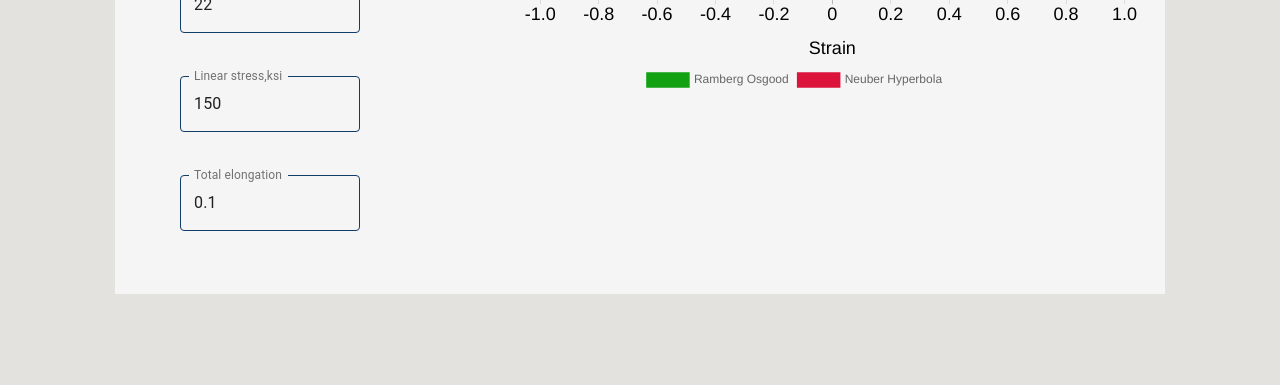
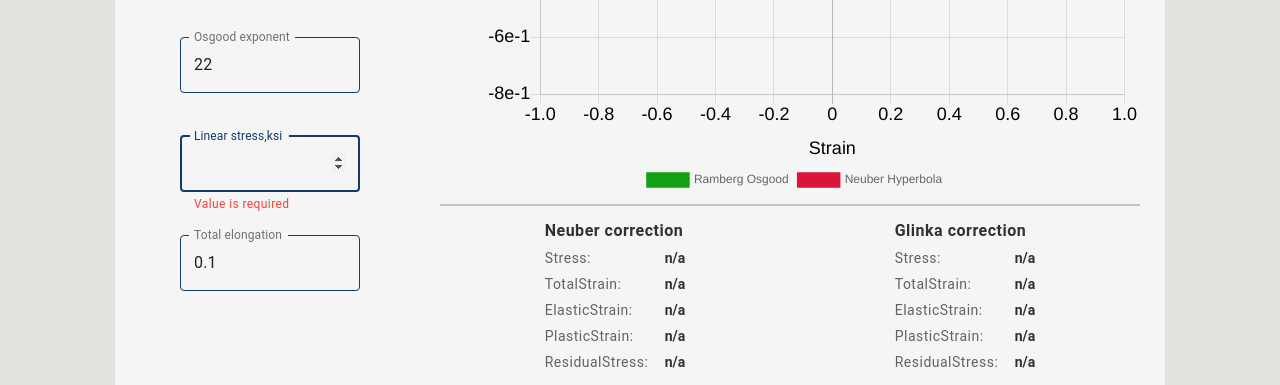
Before and after one commit to grjus/engineering-toolbox, a React (Create React App) app in the folder frontend/: page /#/neuber in a window 1280 px wide. Shown: the part 528-913 px from the top of the page. Before the commit the page ends 822 px from the top, so only its background shows below. Built offline with nearby package versions, Linux system fonts and the light colour scheme; no server answers; the HTML template or start-up script is replaced by a standard one.

Commit message:
Added Neuber stress correction

```diff
--- a/frontend/src/components/NeuberToolbox/Results.jsx
+++ b/frontend/src/components/NeuberToolbox/Results.jsx
@@ -2,11 +2,19 @@ import React from 'react';
 import PropTypes from 'prop-types';
 import { FormContent } from '../ToolboxComponents/Card/style';
 import Chart from './Chart';
+import { OutputContainer, Separator } from './style';
+import TableColumn from './TableColumn';
 
 function Results({ results }) {
+  const { Neuber, Glinka } = results;
   return (
     <FormContent>
       <Chart results={results} />
+      <Separator />
+      <OutputContainer>
+        <TableColumn label="Neuber correction" data={Neuber} />
+        <TableColumn label="Glinka correction" data={Glinka} />
+      </OutputContainer>
 
     </FormContent>
   );
--- /dev/null
+++ b/frontend/src/components/NeuberToolbox/TableColumn.jsx
@@ -0,0 +1,39 @@
+import React from 'react';
+import PropTypes from 'prop-types';
+import {
+  TRContainer, TRHeader, THRow, THRowLabel, THRowContent,
+} from './style';
+
+function TableColumn({ data, label }) {
+  return (
+    <TRContainer>
+      <TRHeader>{label}</TRHeader>
+      {Object.keys(data).map((item) => (
+        <THRow>
+          <THRowLabel>
+            {item}
+            :
+          </THRowLabel>
+          <THRowContent>{data[item]}</THRowContent>
+        </THRow>
+      ))}
+
+    </TRContainer>
+  );
+}
+
+export default TableColumn;
+
+TableColumn.propTypes = {
+  data: PropTypes.shape({
+    Stress: PropTypes.number.isRequired,
+    TotalStrain: PropTypes.number.isRequired,
+    ElasticStrain: PropTypes.number.isRequired,
+    PlasticStrain: PropTypes.number.isRequired,
+    ResidualStress: PropTypes.oneOfType([
+      PropTypes.number,
+      PropTypes.string,
+    ]),
+  }).isRequired,
+  label: PropTypes.string.isRequired,
+};
--- a/frontend/src/components/NeuberToolbox/dataFetch.js
+++ b/frontend/src/components/NeuberToolbox/dataFetch.js
@@ -9,8 +9,6 @@ export const useDataFetch = (handleSubmit, props) => {
 
   useEffect(() => {
     const fetchData = (data) => {
-      console.log('FETCHING');
-      console.log(props);
       dispatch({ type: actionType.SUBMIT });
       fastApi.post('/api/calculations/stress-correction/', JSON.stringify(data)).then((response) => {
         setResults(() => {
@@ -35,7 +33,7 @@ export const useDataFetch = (handleSubmit, props) => {
     return () => {
       clearTimeout(timeout);
     };
-  }, [handleSubmit, props.linearStress]);
+  }, [handleSubmit, props.linearStress, props.unitSystem, props.yieldStrength, props.totalElongation, props.youngsModulus, props.osgoodExponent]);
 
   return [results, state];
 };
--- a/frontend/src/components/NeuberToolbox/index.jsx
+++ b/frontend/src/components/NeuberToolbox/index.jsx
@@ -15,7 +15,7 @@ import Results from './Results';
 
 const NeuberToolbox = () => {
   const {
-    control, register, watch, errors, handleSubmit, trigger,
+    control, register, errors, handleSubmit, trigger,
   } = useForm({
     mode: 'onChange',
     reValidateMode: 'onChange',
@@ -24,33 +24,26 @@ const NeuberToolbox = () => {
       youngsModulus: 21000,
       yieldStrength: 120,
       osgoodExponent: 22,
-      linearStress: 150,
       totalElongation: 0.1,
+      linearStress: '',
     },
 
   });
 
-  const linearStress = useWatch({
+  const {
+    unitSystem, osgoodExponent, yieldStrength, youngsModulus, totalElongation, linearStress,
+  } = useWatch({
     control,
-    name: 'linearStress', // without supply name will watch the entire form, or ['firstName', 'lastName'] to watch both
-    defaultValue: 150, // default value before the render
   });
-
-  const {
-    unitSystem, osgoodExponent, yieldStrength, youngsModulus, totalElongation,
-  } = watch(['unitSystem', 'osgoodExponent', 'yieldStrength', 'youngsModulus', 'totalElongation']);
 
   const [results] = useDataFetch(handleSubmit, {
     unitSystem, osgoodExponent, yieldStrength, linearStress, youngsModulus, totalElongation,
   });
 
-  // console.log(results);
-  // console.log(state);
-
   return (
     <Container>
       <FormContent flex>
-        <span>
+        <span style={{ marginTop: '60px' }}>
           <Card style={{ padding: '30px' }}>
             <Title>Select unit system</Title>
             <FormContent>
@@ -93,6 +86,7 @@ const NeuberToolbox = () => {
           </Card>
         </span>
         <Results results={results} />
+
       </FormContent>
 
     </Container>
--- a/frontend/src/components/NeuberToolbox/style.js
+++ b/frontend/src/components/NeuberToolbox/style.js
@@ -9,7 +9,53 @@ justify-content:space-around;
 `}
 `;
 
+export const OutputContainer = styled.div`
+margin-top:10px;
+display:flex;
+justify-content:space-around;
+position:relative;
+
+`;
+
+export const TRContainer = styled.div`
+display:flex;
+flex-direction:column;
+/* width:4000px; */
+`;
+
+export const TRHeader = styled.div`
+display:block;
+color:rgba(0,0,0,0.8);
+letter-spacing:0.5px;
+font-size:16px;
+font-weight:bold;
+padding:5px;
+`;
+
+export const THRow = styled.div`
+display:flex;
+padding:5px;
+`;
+
+export const THRowLabel = styled.div`
+display:block;
+color:rgba(0,0,0,0.6);
+letter-spacing:0.5px;
+font-size:14px;
+width:120px;
+`;
+export const THRowContent = styled.div`
+display:block;
+color:rgba(0,0,0,0.8);
+font-size:14px;
+font-weight:bold;
+`;
+
 export const chartStyle = {
   width: '690px',
-  height: '500',
+  height: '600',
 };
+
+export const Separator = styled.hr`
+border:1px solid rgba(0,0,0,0.2);
+`;
```
